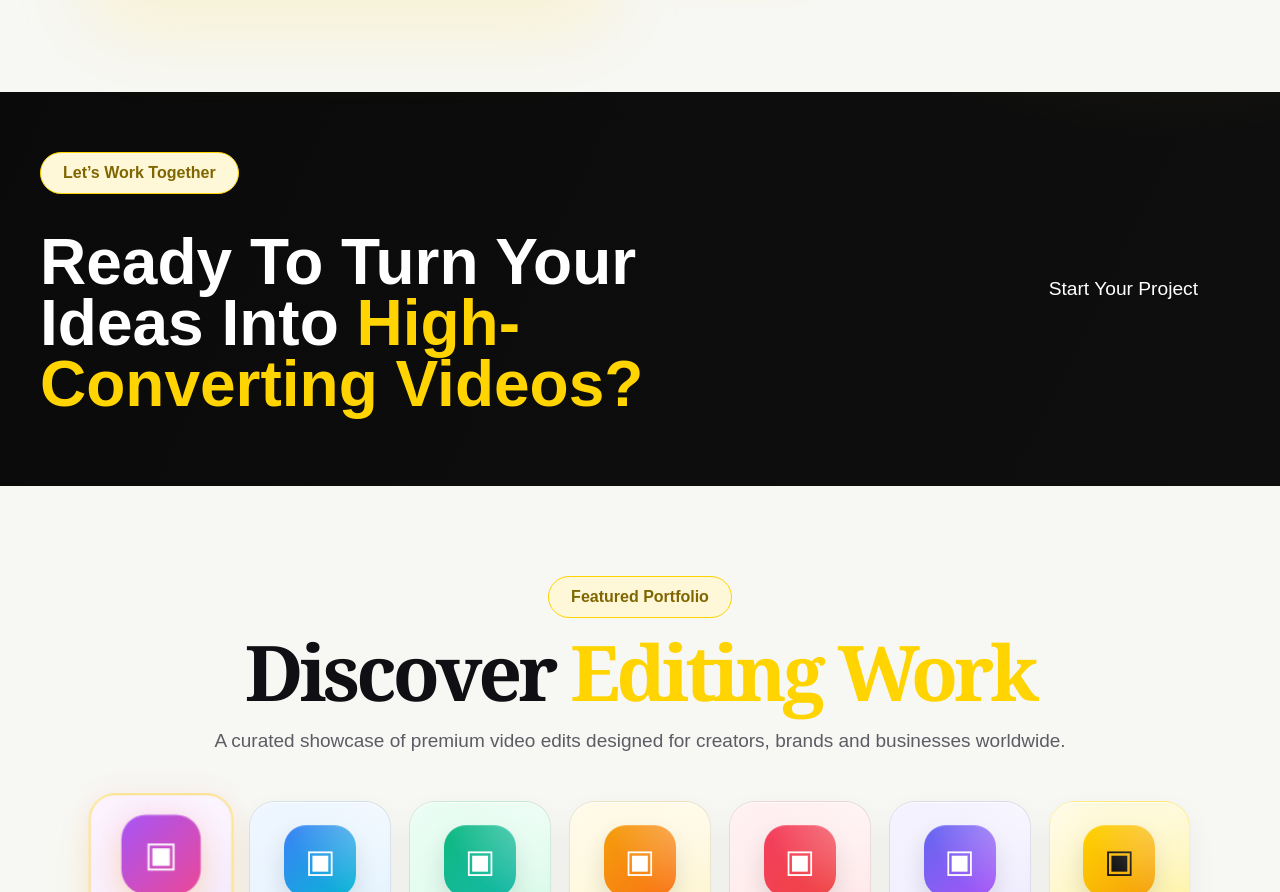
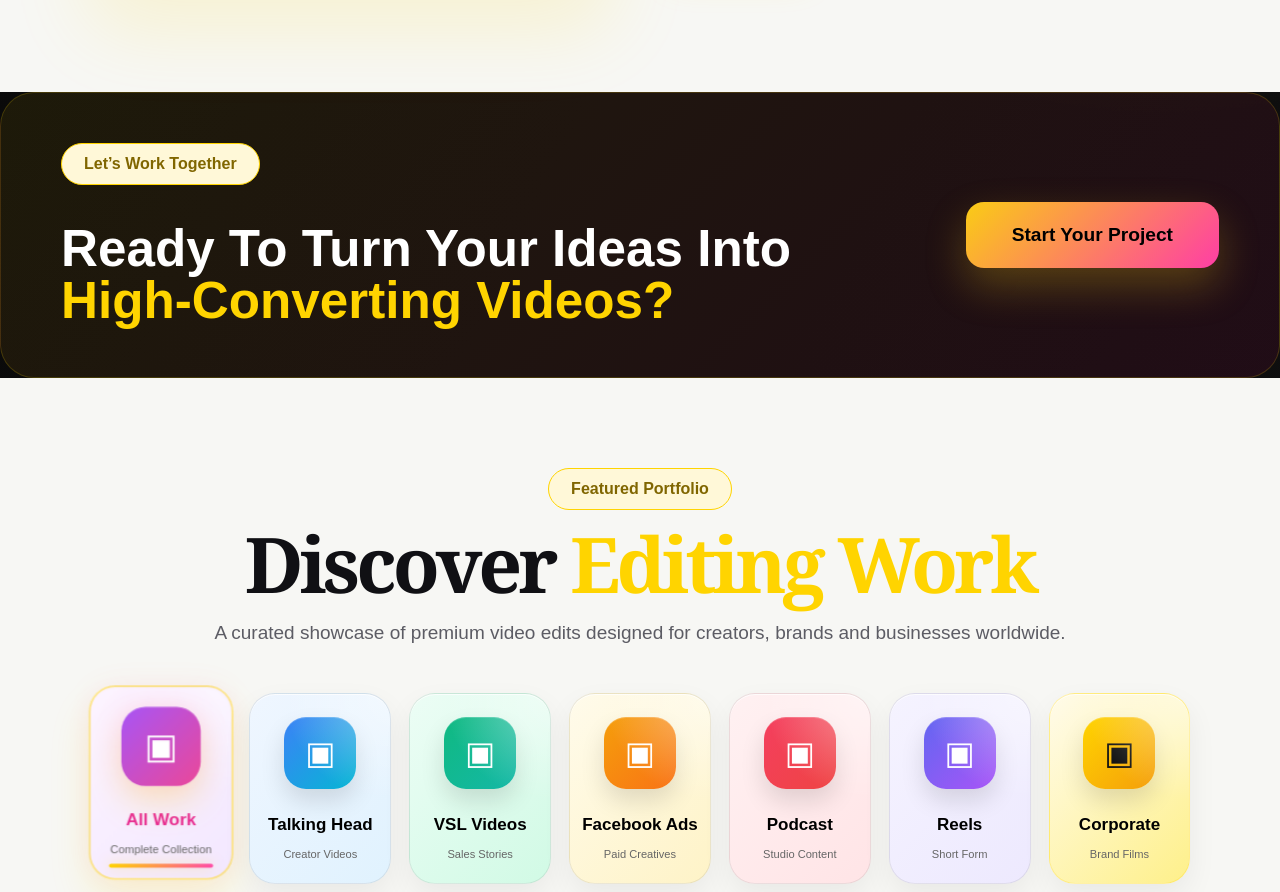
Before and after one commit to shahzaibkhatri918-stack/Shahzaib-Freelance, a Next.js app: page / in a window 1280 px wide. Shown: the part 1412-2304 px from the top of the page. Built offline with nearby package versions, Linux system fonts and the light colour scheme.

Commit message:
Update globals.css

```diff
--- a/app/globals.css
+++ b/app/globals.css
@@ -2005,52 +2005,63 @@ html {
   height: 350px !important;
 }
 .ctaBanner {
-  padding: 60px 40px;
-  border-radius: 38px;
+  padding: 50px 60px;
+  border-radius: 34px;
+  background: linear-gradient(
+    135deg,
+    rgba(255, 214, 0, 0.08),
+    rgba(255, 0, 128, 0.08)
+  );
+  border: 1px solid rgba(255, 214, 0, 0.18);
 }
 
 .ctaBannerContent {
   display: flex;
   justify-content: space-between;
   align-items: center;
-  gap: 40px;
+  gap: 60px;
 }
 
 .ctaText h2 {
-  font-size: clamp(42px, 5vw, 78px);
-  line-height: 0.95;
-  margin: 18px 0 12px;
-  max-width: 700px;
-}
-
-.ctaText p {
-  font-size: 1rem;
-  max-width: 520px;
-  line-height: 1.7;
+  font-size: clamp(42px, 4vw, 68px);
+  line-height: 1.02;
+  margin: 18px 0 0;
+  max-width: 760px;
 }
 
 .ctaBigBtn {
-  padding: 22px 42px;
+  display: inline-flex;
+  align-items: center;
+  justify-content: center;
+  padding: 22px 46px;
+  border-radius: 18px;
   font-size: 1.2rem;
-  border-radius: 18px;
-}
-
-@media (max-width: 768px) {
-  .ctaBanner {
-    padding: 40px 24px;
-  }
-
+  font-weight: 800;
+  text-decoration: none;
+  color: #000;
+  background: linear-gradient(135deg, #facc15, #ff3ea5);
+  box-shadow: 0 18px 40px rgba(250, 204, 21, 0.25);
+  transition: 0.3s ease;
+  white-space: nowrap;
+}
+
+.ctaBigBtn:hover {
+  transform: translateY(-4px) scale(1.03);
+}
+
+@media (max-width: 900px) {
   .ctaBannerContent {
     flex-direction: column;
-    text-align: center;
+    align-items: flex-start;
   }
 
   .ctaText h2 {
-    font-size: 48px;
+    font-size: 52px;
   }
 
   .ctaBigBtn {
     width: 100%;
     max-width: 320px;
-  }
-}
+    justify-content: center;
+  }
+}
```
